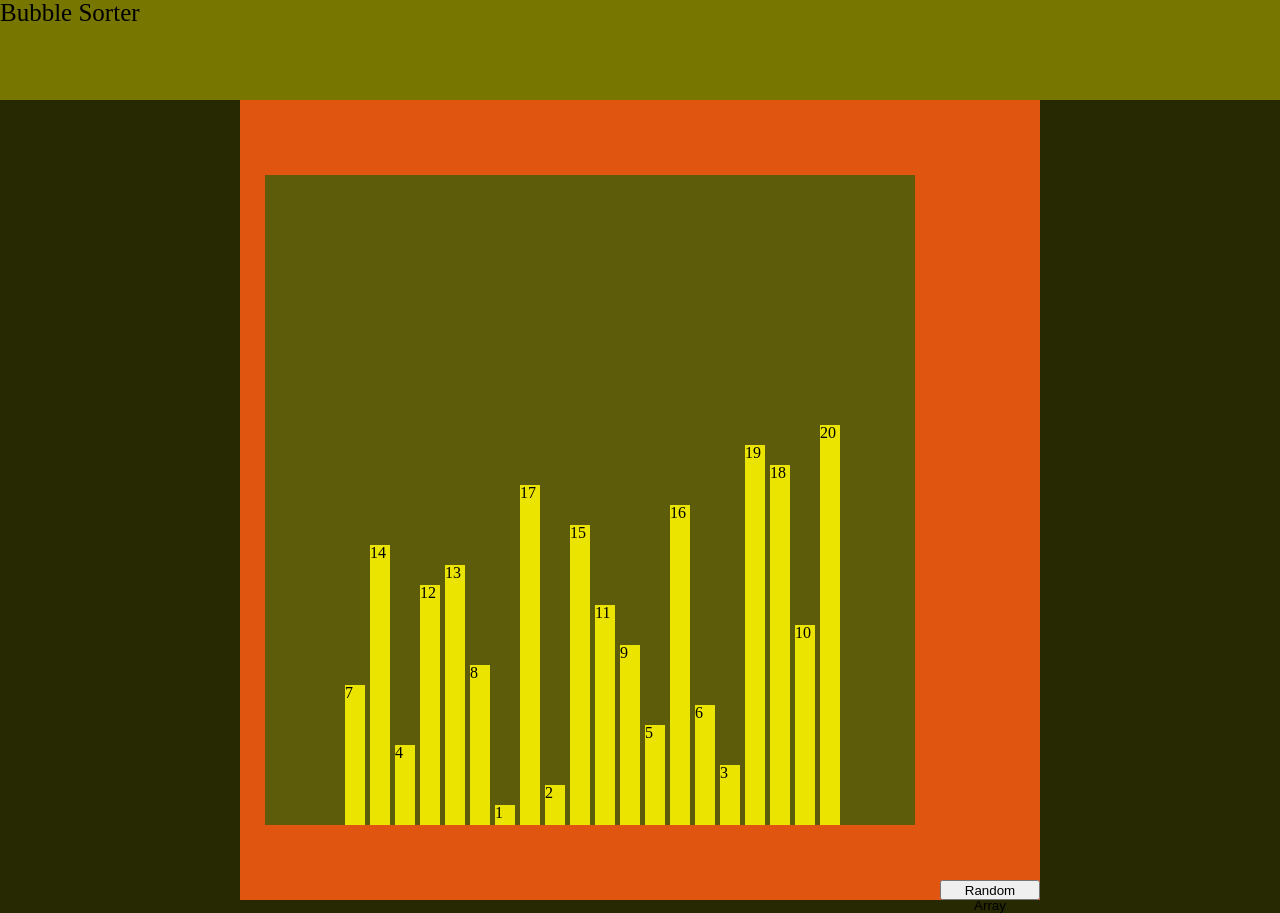
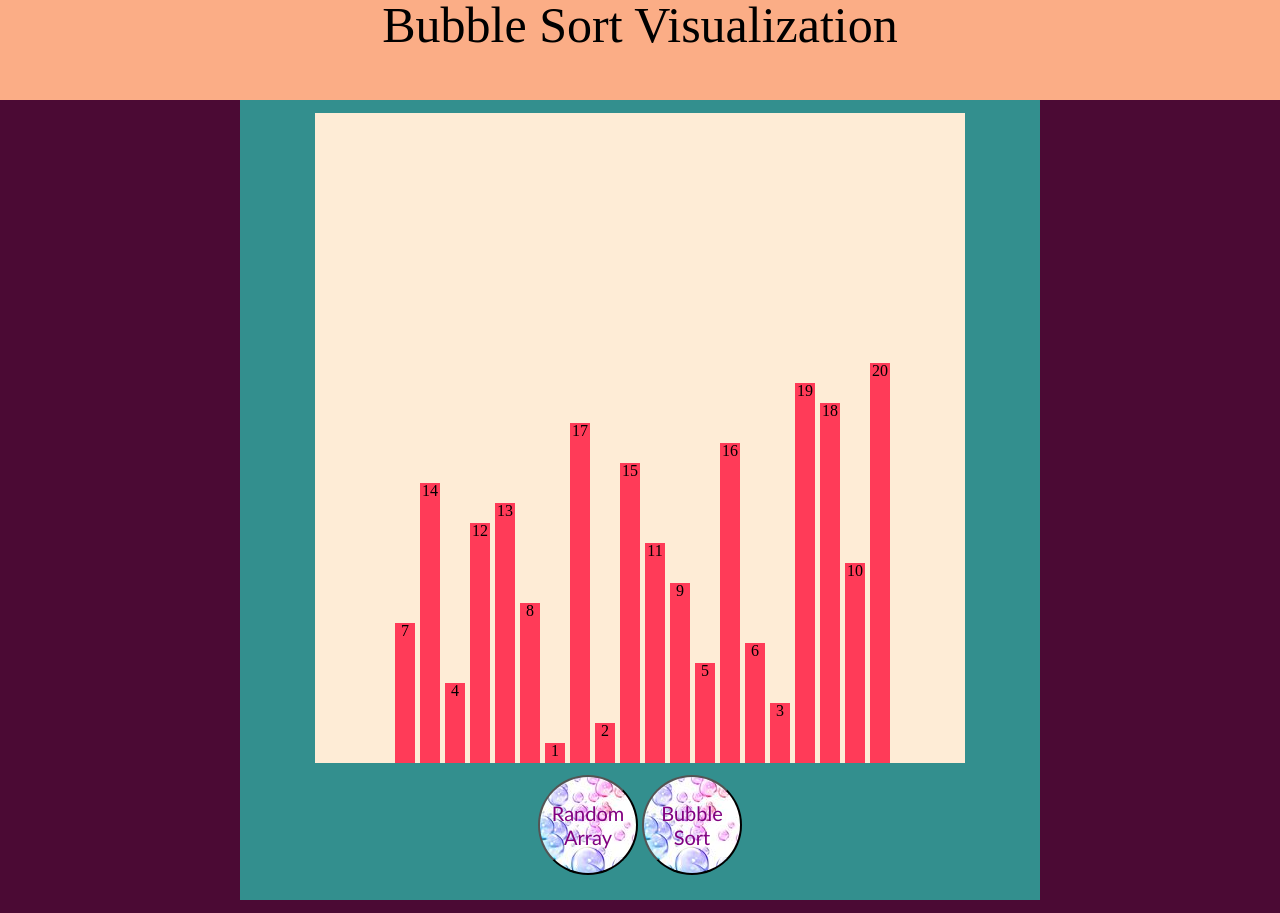
Before and after one commit to nat-nat33/Bubble-Sort, a website: page public/index.html in a window 1280 px wide. Drawn offline with Linux system fonts and the light colour scheme.

Commit message:
adding more styles to bubble sort and adding select sort files

```diff
--- a/public/index.html
+++ b/public/index.html
@@ -8,12 +8,15 @@
 <body>
   <div class="container">
     <h1>
-      Bubble Sorter
+      Bubble Sort Visualization
     </h1>
 
     <div id="main">
       <div id="display"></div>
-      <button id="random">Random Array</button>
+      <div id= "buttons">
+        <button id="random">Random Array</button>
+        <button id="bubbsort">Bubble Sort</button>
+      </div>
     </div>
 
 
--- /dev/null
+++ b/public/js/test/selectsort.spec.js
@@ -0,0 +1,21 @@
+describe('Select Sort', function(){
+
+  it('should be a function', function(){
+    expect(selectSort).to.be.a('function');
+  });
+
+  it('should take in an array argument', function () {
+    expect(arguments).to.equal(arguments);
+  });
+
+  it('should return sorted array', function(){
+    var myArr2 = [4,3,2,1];
+    var myArr3 = [5,1,4,7];
+    var myArr4 = [10,9,21,35,17];
+
+    expect(selectSort(myArr2)).to.deep.equal([1,2,3,4]);
+    expect(selectSort(myArr3)).to.deep.equal([1,4,5,7]);
+    expect(selectSort(myArr4)).to.deep.equal([9,10,17,21,35]);
+  });
+
+});
--- a/scss/styles.scss
+++ b/scss/styles.scss
@@ -23,12 +23,12 @@ $breakpoints: (
 
 
 // VARIABLES
-$back: #262901;
-$color1: #777600;
-$color2: #E0550F;
-$textcolor: #floralwhite;
-$divColor: #EBE400;
-$tempColor: #5D5C0A;
+$back: #4B0A34;
+$color1: #FBAD86;
+$color2: #338F8E;
+$textcolor: 080000;
+$divColor: #FF3B58;
+$tempColor: #FEECD6;
 
 // STYLES
 
@@ -38,8 +38,9 @@ body {
 
 // HEADER
 h1{
+  text-align: center;
   color: $textcolor;
-  font-size: 25px;
+  font-size: 50px;
   background-color: $color1;
   height: 100px;
 }
@@ -49,8 +50,9 @@ h1{
   height: 800px;
   width: 800px;
   display: flex;
-  align-items: flex-start;
   margin: auto;
+  justify-content: center;
+  flex-flow: row wrap;
 
   #display{
     background-color: $tempColor;
@@ -63,17 +65,21 @@ h1{
 
     .blocks{
       background-color: $divColor;
+      text-align: center;
       margin-left: 5px;
       width: 20px;
+      color: $textcolor
     }
   }
 }
 
 button{
-  position: relative;
-  justify-content: center;
-  height: 20px;
+  font:20px Calibri, Arial, sans-serif;
+  color: purple;
+  text-shadow:1px 1px 0 rgba(255,255,255,0.4);
+  height: 100px;
   width: 100px;
-  align-self: flex-end;
-
+  border-radius: 50px;
+  background-position: top left;
+  background-image: url('/css/images/rainbowbubb.jpg')
 }
```
Also changed, not shown: littlerainbowbubb.jpg (added), public/css/images/rainbowbubb.jpg (added), public/css/styles.css, public/js/selectsort.js (added), 3 other files.
